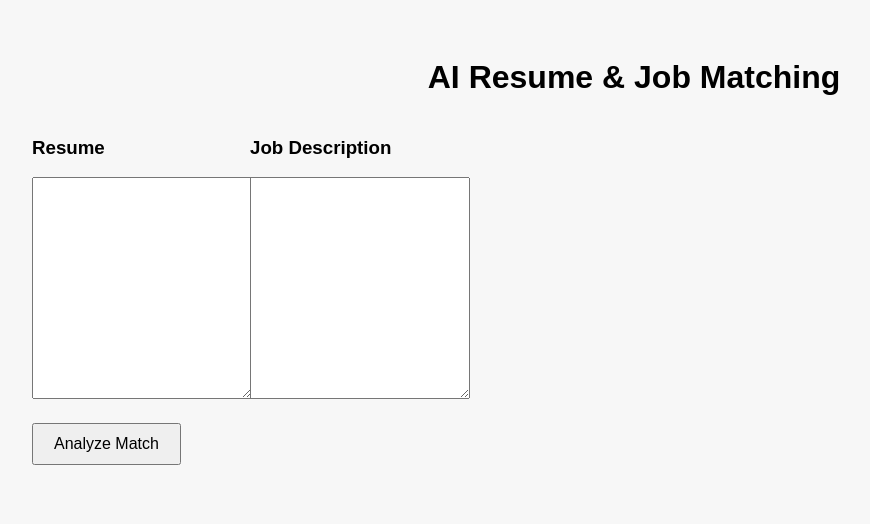
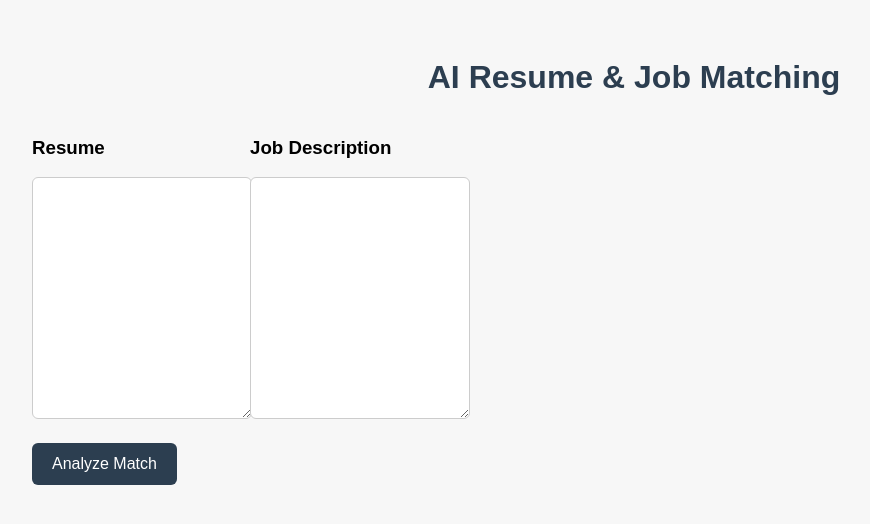
Before and after one commit to Andriamahay11master/Job-matchin-system, a Flask app: page / in a window 1280 px wide. Shown: the top 524 px of the page, without its empty margins (6-876 px from the left). Run offline with Flask 3, Linux system fonts and the light colour scheme.

Commit message:
change css

```diff
--- a/assets/css/styles.css
+++ b/assets/css/styles.css
@@ -1,28 +1,40 @@
 body {
   font-family: Arial, sans-serif;
+  background: #f7f7f7;
   padding: 30px;
-  background: #f7f7f7;
 }
 
 h1 {
   text-align: center;
+  color: #2c3e50;
 }
 
 .container {
   display: flex;
   gap: 20px;
+  margin-bottom: 20px;
 }
 
 textarea {
   width: 100%;
-  height: 200px;
+  height: 220px;
   padding: 10px;
+  border-radius: 6px;
+  border: 1px solid #ccc;
+  resize: vertical;
 }
 
 button {
-  margin-top: 20px;
-  padding: 10px 20px;
+  padding: 12px 20px;
   font-size: 16px;
+  border: none;
+  border-radius: 6px;
+  background: #2c3e50;
+  color: white;
+  cursor: pointer;
+}
+button:hover {
+  opacity: 0.9;
 }
 
 .results {
@@ -32,9 +44,11 @@ button {
 }
 
 .matched {
-  color: green;
+  color: #27ae60;
 }
 
 .missing {
-  color: red;
+  color: #c0392b;
 }
+
+/*# sourceMappingURL=styles.css.map */
--- a/assets/sass/styles.scss
+++ b/assets/sass/styles.scss
@@ -1,3 +1,3 @@
-@use "variables";
-@use "layout";
-@use "components";
+@import "variables";
+@import "layout";
+@import "components";
```
Also changed, not shown: 1 other file.
